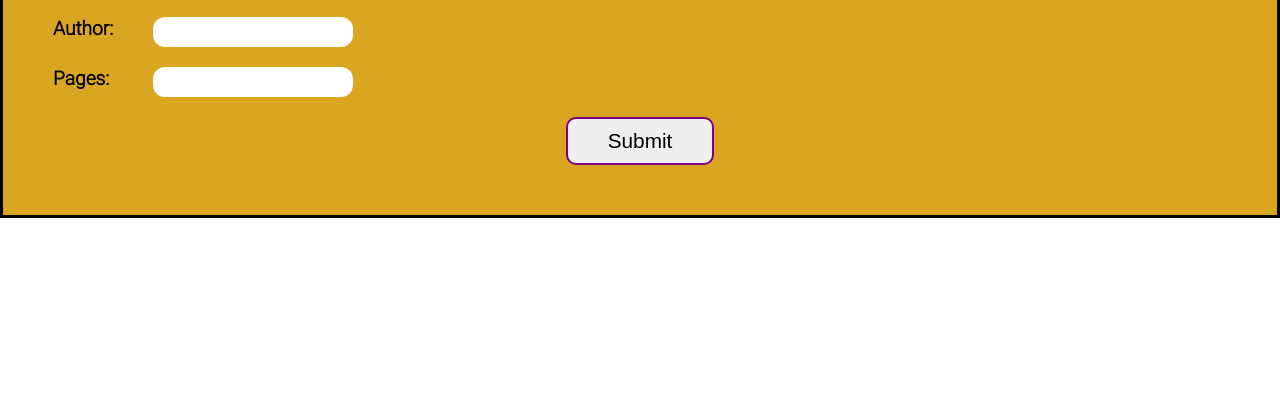
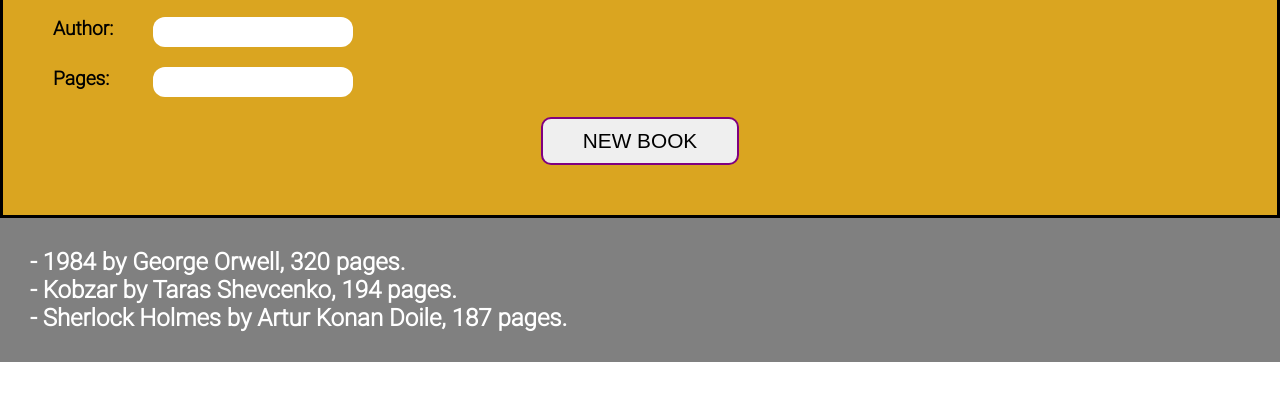
Before and after one commit to silenceinspace/Library-project, a website: page index.html in a window 1280 px wide. Shown: the part 144-544 px from the top of the page. Drawn offline with Linux system fonts and the light colour scheme.

Commit message:
Create first instances of add/display books

```diff
--- a/index.html
+++ b/index.html
@@ -44,7 +44,8 @@
           />
         </p> -->
       </form>
-      <button type="button">Submit</button>
+      <button type="button">NEW BOOK</button>
     </div>
+    <div class="display-titles"></div>
   </body>
 </html>
--- a/script.js
+++ b/script.js
@@ -1,4 +1,11 @@
-let myLibrary = [];
+// array where books are stored
+let myLibrary = [
+  new Book(1984, "George Orwell", 320),
+  new Book("Kobzar", "Taras Shevcenko", 194),
+  new Book("Sherlock Holmes", "Artur Konan Doile", 187),
+];
+
+// object constructor
 function Book(title, author, pages) {
   this.title = title;
   this.author = author;
@@ -6,14 +13,23 @@ function Book(title, author, pages) {
   // this.read = read;
 }
 
-// Book.prototype.info = function () {
-//   return `${this.title} by ${this.author}, ${this.pages} pages, ${this.read}`;
-// };
+Book.prototype.info = function () {
+  return `${this.title} by ${this.author}, ${this.pages} pages.`;
+};
 
+// get DOM nodes of the input fields
 const bookTitle = document.querySelector("#book-title");
 const bookAuthor = document.querySelector("#book-author");
 const bookPages = document.querySelector("#book-pages");
 
+// clear fill fields for new input
+function clearInputFields() {
+  return (
+    (bookAuthor.value = ""), (bookTitle.value = ""), (bookPages.value = "")
+  );
+}
+
+// add new book
 const addNewBookBtn = document.querySelector('[type="button"]');
 addNewBookBtn.addEventListener("click", addBookToLibrary);
 
@@ -22,10 +38,11 @@ function addBookToLibrary() {
   let author = bookAuthor.value;
   let pages = bookPages.value;
 
+  // if fields are NOT empty, then create an instance of the book constructor and push into the library
   if (title != "" && author != "" && pages != "") {
     let book = new Book(title, author, pages);
     myLibrary.push(book);
-    console.log(myLibrary);
+    showBooks(book);
     clearInputFields();
 
     return myLibrary;
@@ -34,8 +51,12 @@ function addBookToLibrary() {
   }
 }
 
-function clearInputFields() {
-  return (
-    (bookAuthor.value = ""), (bookTitle.value = ""), (bookPages.value = "")
-  );
+// display books
+myLibrary.forEach(showBooks);
+function showBooks(item) {
+  let node = document.createElement("p");
+  let textNode = document.createTextNode("- " + item.info());
+  node.appendChild(textNode);
+  node.classList.add("book");
+  document.querySelector(".display-titles").appendChild(node);
 }
--- a/styles.css
+++ b/styles.css
@@ -91,3 +91,11 @@ form label {
   font-size: 1.2rem;
   font-weight: bold;
 }
+
+.display-titles {
+  background-color: grey;
+  padding: 30px;
+  font-size: 1.5rem;
+  color: white;
+  font-weight: bold;
+}
```
